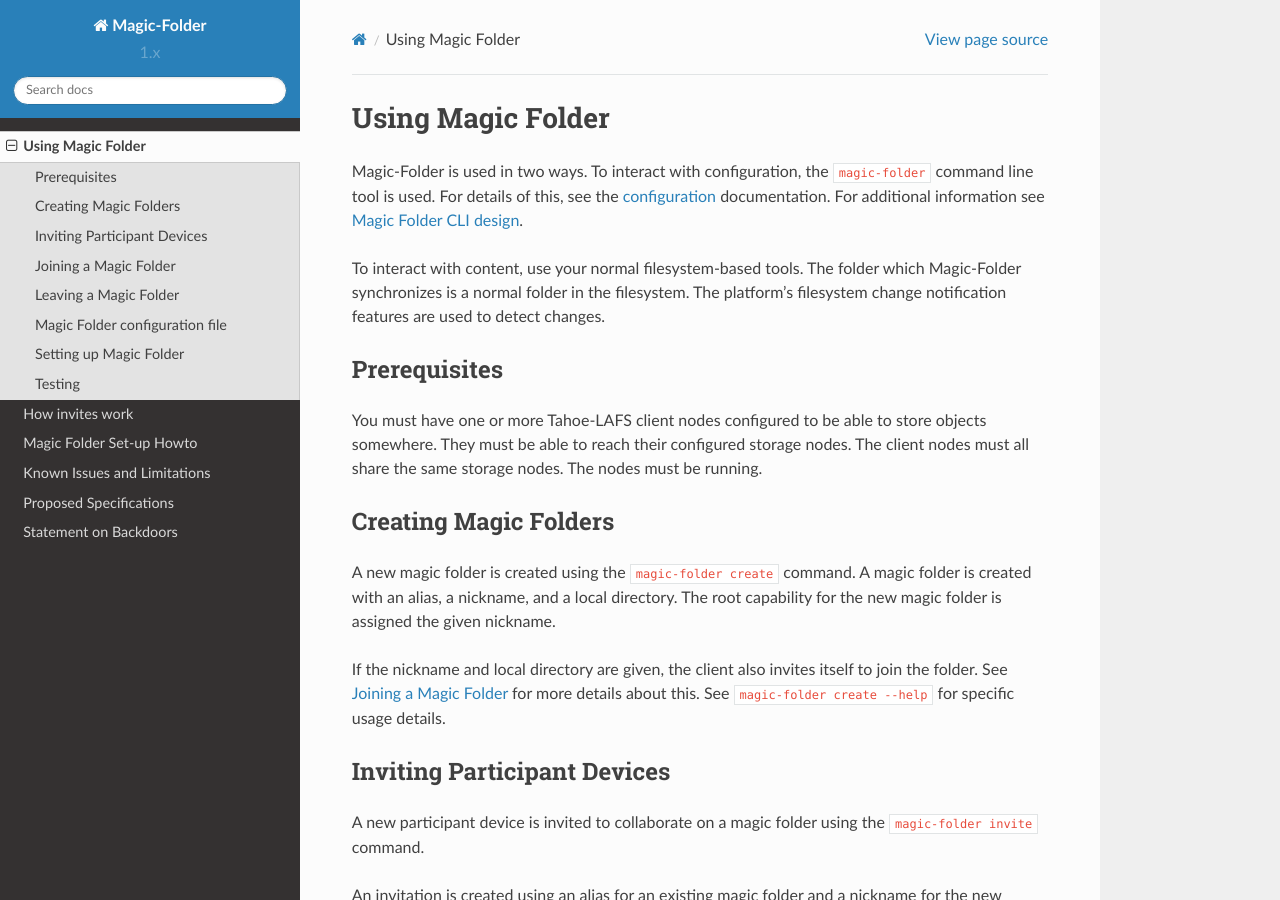
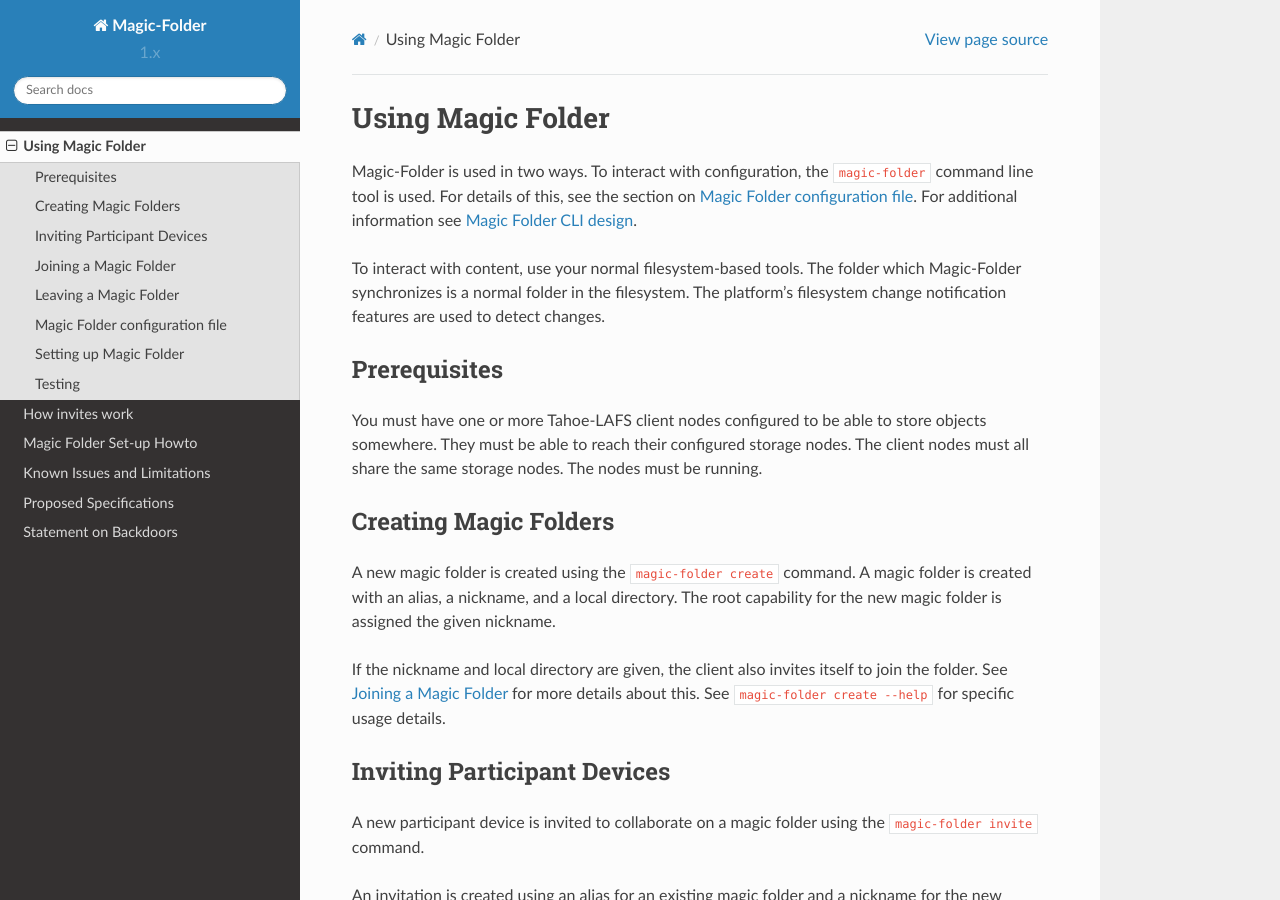
Before and after one commit to tahoe-lafs/magic-folder, a Sphinx documentation site: the page built from docs/usage.rst, in a window 1280 px wide and 900 px high. Built offline with Sphinx 7.4.7 and the Read the Docs theme 2.0.0, drawn with Linux system fonts in a browser that asks for light colours.

Commit message:
Update link to configuration file

```diff
--- a/docs/usage.rst
+++ b/docs/usage.rst
@@ -7,7 +7,7 @@
 
 Magic-Folder is used in two ways.  To interact with configuration, the
 ``magic-folder`` command line tool is used.  For details of this, see
-the `configuration`_ documentation.  For additional information see
+the section on :ref:`config-file`.  For additional information see
 `Magic Folder CLI design`_.
 
 .. _`Magic Folder CLI design`: ../proposed/magic-folder/user-interface-design
@@ -77,6 +77,8 @@
 
 See ``magic-folder leave --help`` for details.
 
+.. _config-file:
+
 Magic Folder configuration file
 -------------------------------
 
```
